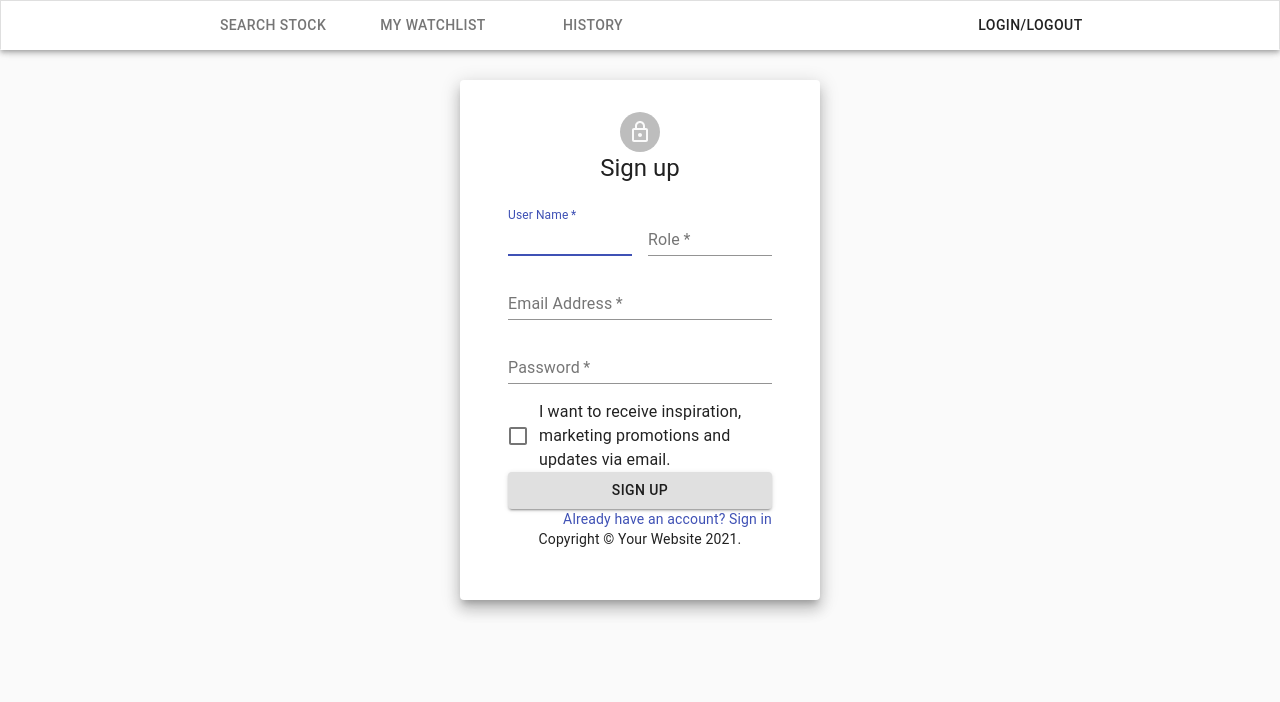
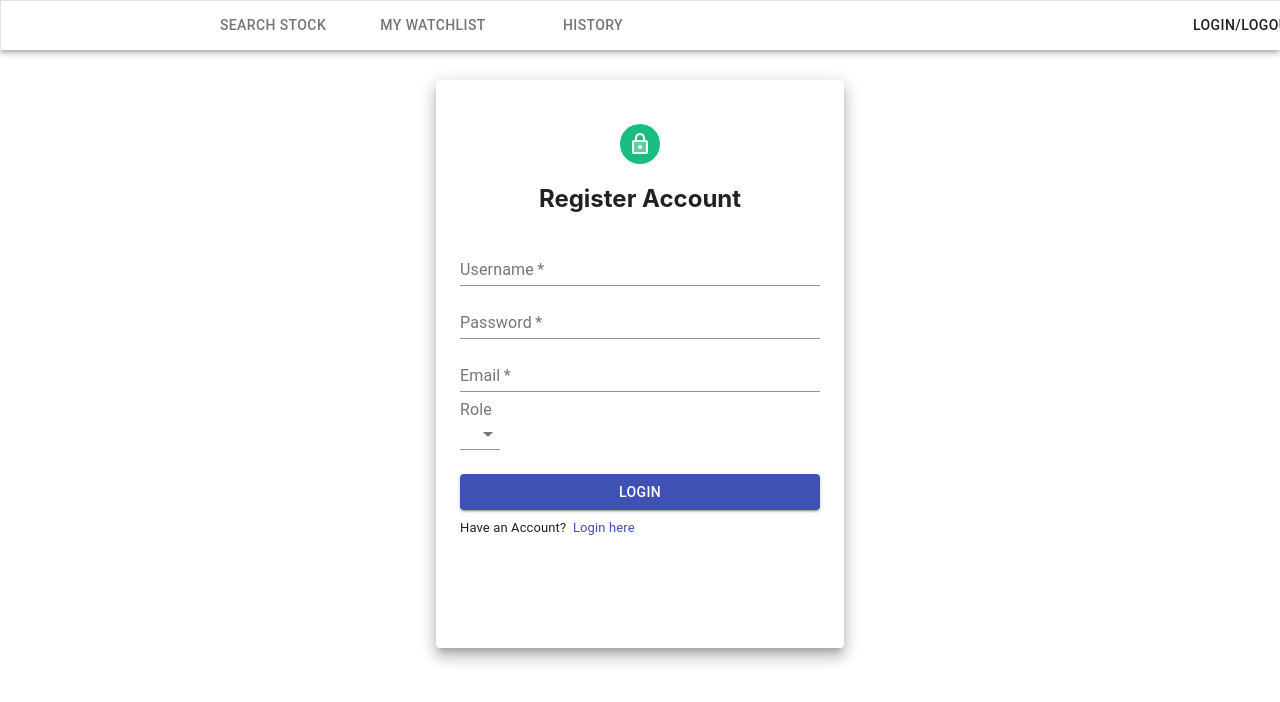
Before and after one commit to HarrisonTheG/React-Stock-Frontend, a React (Create React App) app: page /register in a window 1280 px wide. Shown: the top 702 px of the page. Built offline with nearby package versions, Linux system fonts and the light colour scheme.

Commit message:
login and register

```diff
--- a/src/components/Login/Login.jsx
+++ b/src/components/Login/Login.jsx
@@ -47,6 +47,10 @@ const Login = () => {
     UserService.authenticateUser(loginuser).then(res=>(loginSuccessOrFail(res)));
   }
 
+  const redirect=()=>{
+    history.push("/register")
+  }
+
   return (
     <Grid>
       <Paper elevation={10} className={classes.paperStyle}>
@@ -89,7 +93,7 @@ const Login = () => {
         </form>
         <Typography className={classes.registerStyle}>
           Don't have any account yet? &nbsp;
-          <Link href="/register" underline="hover">
+          <Link onClick={redirect} underline="hover">
             Register here
           </Link>
         </Typography>
--- a/src/components/Login/Register.jsx
+++ b/src/components/Login/Register.jsx
@@ -8,7 +8,7 @@ import Checkbox from '@material-ui/core/Checkbox';
 import Link from '@material-ui/core/Link';
 import Grid from '@material-ui/core/Grid';
 import Box from '@material-ui/core/Box';
-import LockOutlinedIcon from '@material-ui/icons/LockOutlined';
+import LockTwoToneIcon from '@material-ui/icons/LockTwoTone';
 import Typography from '@material-ui/core/Typography';
 import Container from '@material-ui/core/Container';
 import {Paper} from "@material-ui/core";
@@ -16,7 +16,13 @@ import { loginStyles } from "../../stylings/LoginStyle.js";
 import {useState} from 'react'
 import UserService from '../../services/UserService';
 import{useHistory,useParams} from 'react-router-dom';
-
+import { makeStyles } from '@material-ui/core/styles';
+import InputLabel from '@material-ui/core/InputLabel';
+import MenuItem from '@material-ui/core/MenuItem';
+import FormHelperText from '@material-ui/core/FormHelperText';
+import FormControl from '@material-ui/core/FormControl';
+import Select from '@material-ui/core/Select';
+import { LockOpenOutlined, LockOpenRounded, LockOpenSharp, LockOpenTwoTone } from '@material-ui/icons';
 
 function Copyright(props) {
 
@@ -39,6 +45,7 @@ export default function SignUp() {
   const [role,setrole]=useState('')
   const history=useHistory();
   const [register,setregister]=useState(false);
+  const classes = loginStyles();
 
   const handleSubmit = (event) => {
     event.preventDefault();
@@ -71,96 +78,68 @@ export default function SignUp() {
   };
 
   return (
-    <Paper elevation={10} className={loginStyles().paperStyle}>
-    <Container component="main" maxWidth="xs">
-      <CssBaseline />
-      <Box
-        sx={{
-          marginTop: 8,
-          display: 'flex',
-          flexDirection: 'column',
-          alignItems: 'center',
-        }}
-      >
-        <Avatar sx={{ m: 1, bgcolor: 'secondary.main' }}>
-          <LockOutlinedIcon />
+    <Grid>
+      <Paper elevation={10} className={classes.paperStyle}>
+        <Grid align="center">
+          <Avatar className={classes.avatarStyle}>
+            <LockTwoToneIcon/>
           </Avatar>
-        <Typography component="h1" variant="h5">
-          Sign up
-        </Typography>
-        <Box component="form" noValidate onSubmit={handleSubmit} sx={{ mt: 3 }}>
-          <Grid container spacing={2}>
-            <Grid item xs={12} sm={6}>
+          <h2>Register Account</h2>
+        </Grid>
+        <Box height="5px"></Box>
+        <form onSubmit={handleSubmit}>
         <TextField
-                autoComplete="fname"
-                name="userName"
+          label="Username"
+          placeholder="Enter username"
+          fullWidth
           required
-                fullWidth
-                id="userName"
-                label="User Name"
-                autoFocus
           value={userName}
           onChange={(e)=>setuserName(e.target.value)}
-              />
-            </Grid>
-            <Grid item xs={12} sm={6}>
+        ></TextField>
+        <Box height="5px"></Box>
         <TextField
+          label="Password"
+          type="password"
+          placeholder="Enter password"
+          fullWidth
           required
+          value={password}
+          onChange={(e)=>setpassword(e.target.value)}
+        ></TextField>
+        <Box height="5px"></Box>
+        <TextField
+          label="Email"
+          type="text"
+          placeholder="Enter email"
           fullWidth
-                id="Role"
-                label="Role"
-                name="Role"
-                autoComplete="role"
-                value={role}
-                onChange={(e)=>setrole(e.target.value)}
-              />
-            </Grid>
-            <Grid item xs={12}>
-              <TextField
           required
-                fullWidth
-                id="email"
-                label="Email Address"
-                name="email"
-                autoComplete="email"
           value={email}
           onChange={(e)=>setEmail(e.target.value)}
-              />
+        ></TextField>
+        <Box height="10px"></Box>
+              <InputLabel>Role</InputLabel>
+        <Select
+          value={role}
+          onChange={(e)=>setrole(e.target.value)
+          }
+        >
+          <MenuItem value="USER">User</MenuItem>
+          <MenuItem value="ADMIN">Admin</MenuItem>
+
+        </Select>
+
+        <Box height="24px"></Box>
+        <Button type="submit" color="primary" variant="contained" fullWidth>
+          login
+        </Button>
+        </form>
+        <Typography className={classes.registerStyle}>
+          Have an Account? &nbsp;
+          <Link onClick={()=>{history.push("/login")}} underline="hover">
+            Login here
+          </Link>
+        </Typography>
+      </Paper>
     </Grid>
-            <Grid item xs={12}>
-              <TextField
-                required
-                fullWidth
-                name="password"
-                label="Password"
-                type="password"
-                id="password"
-                autoComplete="current-password"
-                value={password}
-                onChange={(e)=>setpassword(e.target.value)}
-              />
-            </Grid>
-            <Grid item xs={12}>
-              <FormControlLabel
-                control={<Checkbox value="allowExtraEmails" color="primary" />}
-                label="I want to receive inspiration, marketing promotions and updates via email."
-              />
-            </Grid>
-          </Grid>
-          <Button type="submit" fullWidth variant="contained" sx={{ mt: 3, mb: 2 }}>
-            Sign Up
-          </Button>
-          <Grid container justifyContent="flex-end">
-            <Grid item>
-              <Link href="#" variant="body2">
-                Already have an account? Sign in
-              </Link>
-            </Grid>
-          </Grid>
-        </Box>
-      </Box>
-      <Copyright sx={{ mt: 5 }} />
-    </Container>
-    </Paper>
   );
 }
```
Lines whose indentation alone changed are shown as unchanged.
